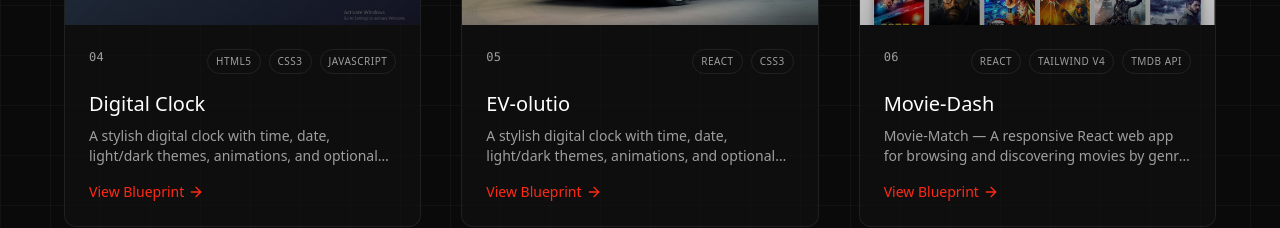
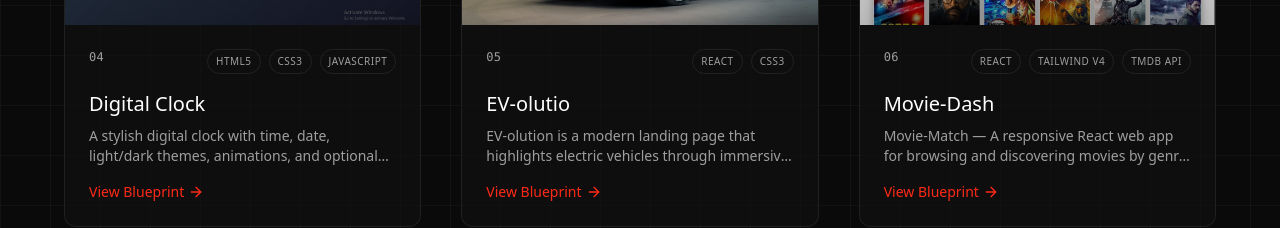
Before and after one commit to ozi-Shalom2333/Ozioma.dev, a React (Vite) app: page / in a window 1280 px wide. Shown: the part 1720-1948 px from the top of the page. Built offline with nearby package versions, Linux system fonts and the light colour scheme.

Commit message:
corrected EV-olution description

```diff
--- a/src/data/projects.js
+++ b/src/data/projects.js
@@ -36,7 +36,7 @@ export const projectsData = [
     title: "EV-olutio",
     category: "UI/UX",
     tech: ["React", "CSS3"],
-    desc: "A stylish digital clock with time, date, light/dark themes, animations, and optional ticking sound, built using HTML, CSS, and JavaScript.",
+    desc: "EV-olution is a modern landing page that highlights electric vehicles through immersive visuals, rotating hero messages, and a clean, interactive user experience.",
     image: "/assets/ev.jpg"
   },
    {
```
